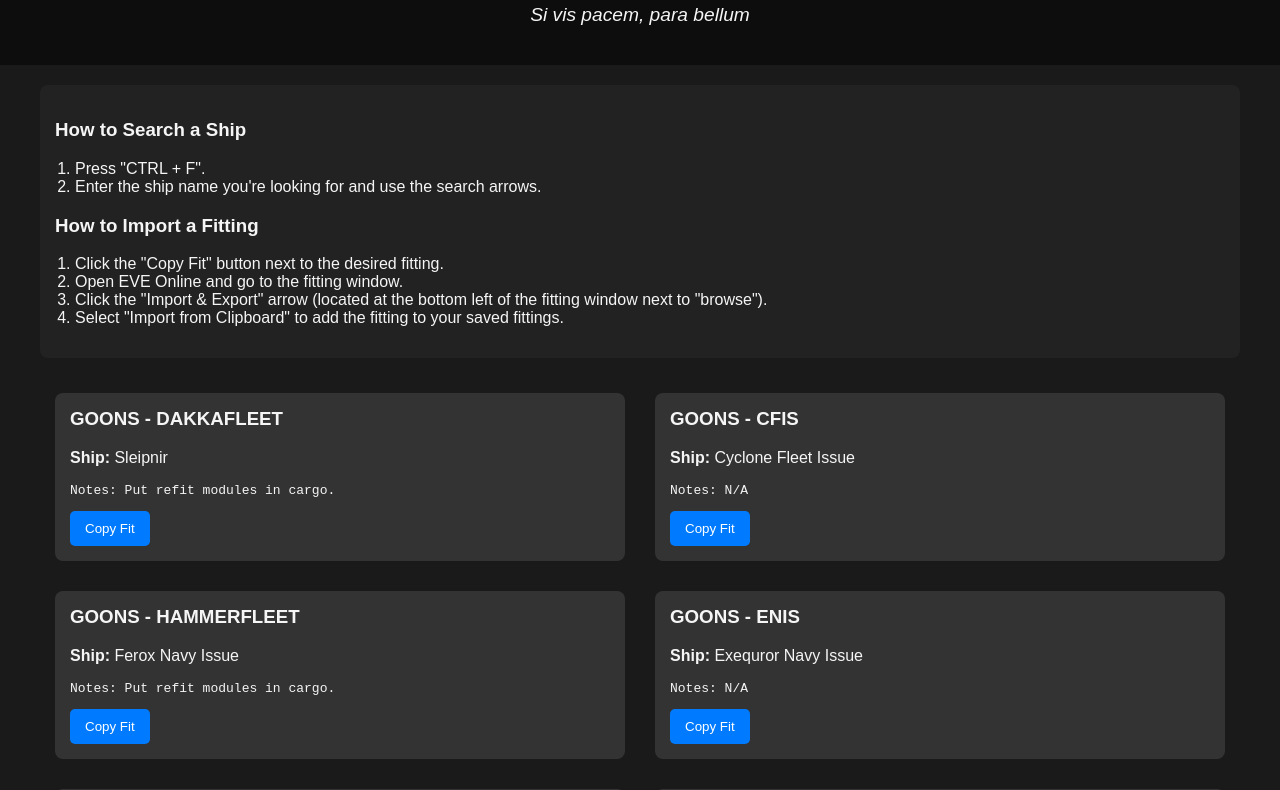
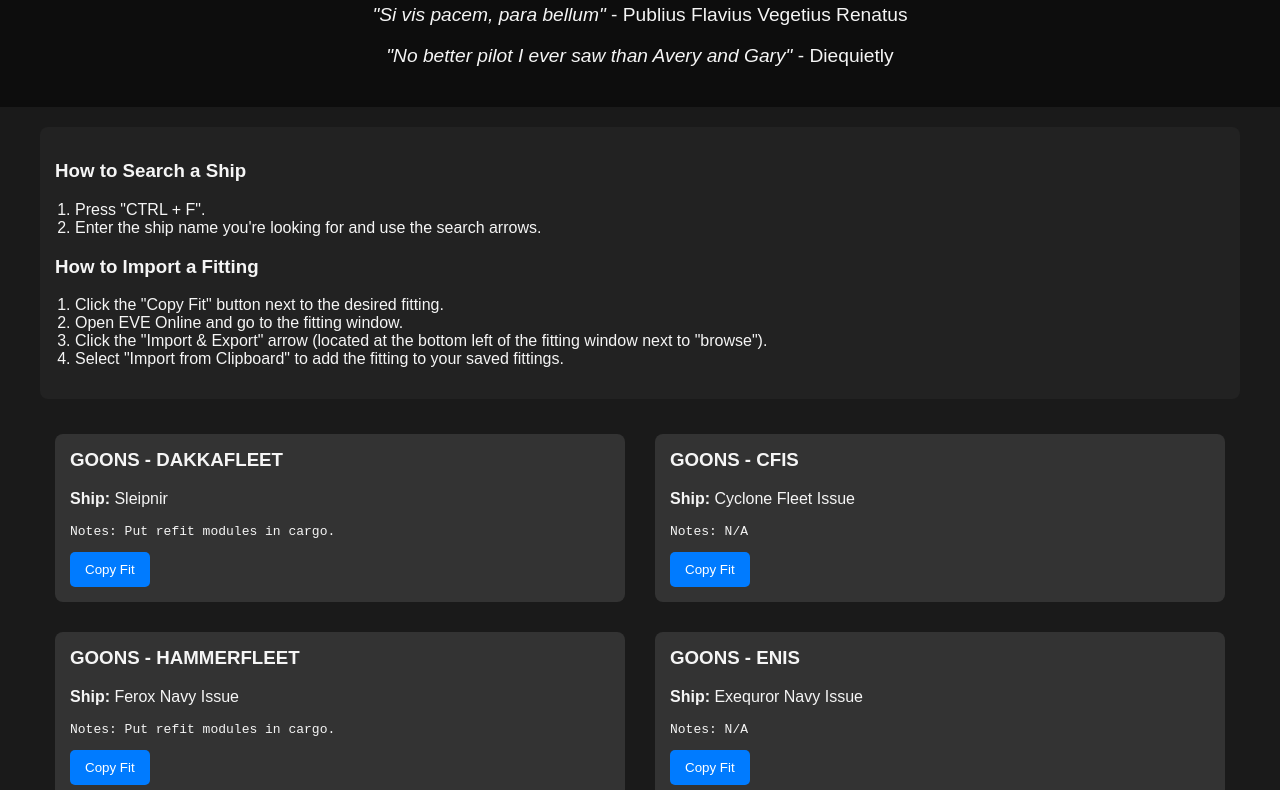
Before and after one commit to Garypls/Church-Quickfit, a plain HTML site: page index.html in a window 1280 px wide. Shown: the part 80-870 px from the top of the page. Drawn offline with Linux system fonts and the light colour scheme.

Commit message:
Update index.html

```diff
--- a/index.html
+++ b/index.html
@@ -71,8 +71,9 @@
 <body>
     <header>
         <h1>Church of Tranquility</h1>
-        <p><i>Si vis pacem, para bellum</i></p>
-    </header>
+        <p><i>"Si vis pacem, para bellum"</i> - Publius Flavius Vegetius Renatus</p>
+        <p><i>"No better pilot I ever saw than Avery and Gary"</i> - Diequietly</p>
+	</header>
 
     <div class="container">
         <!-- Instructions Section -->
```
